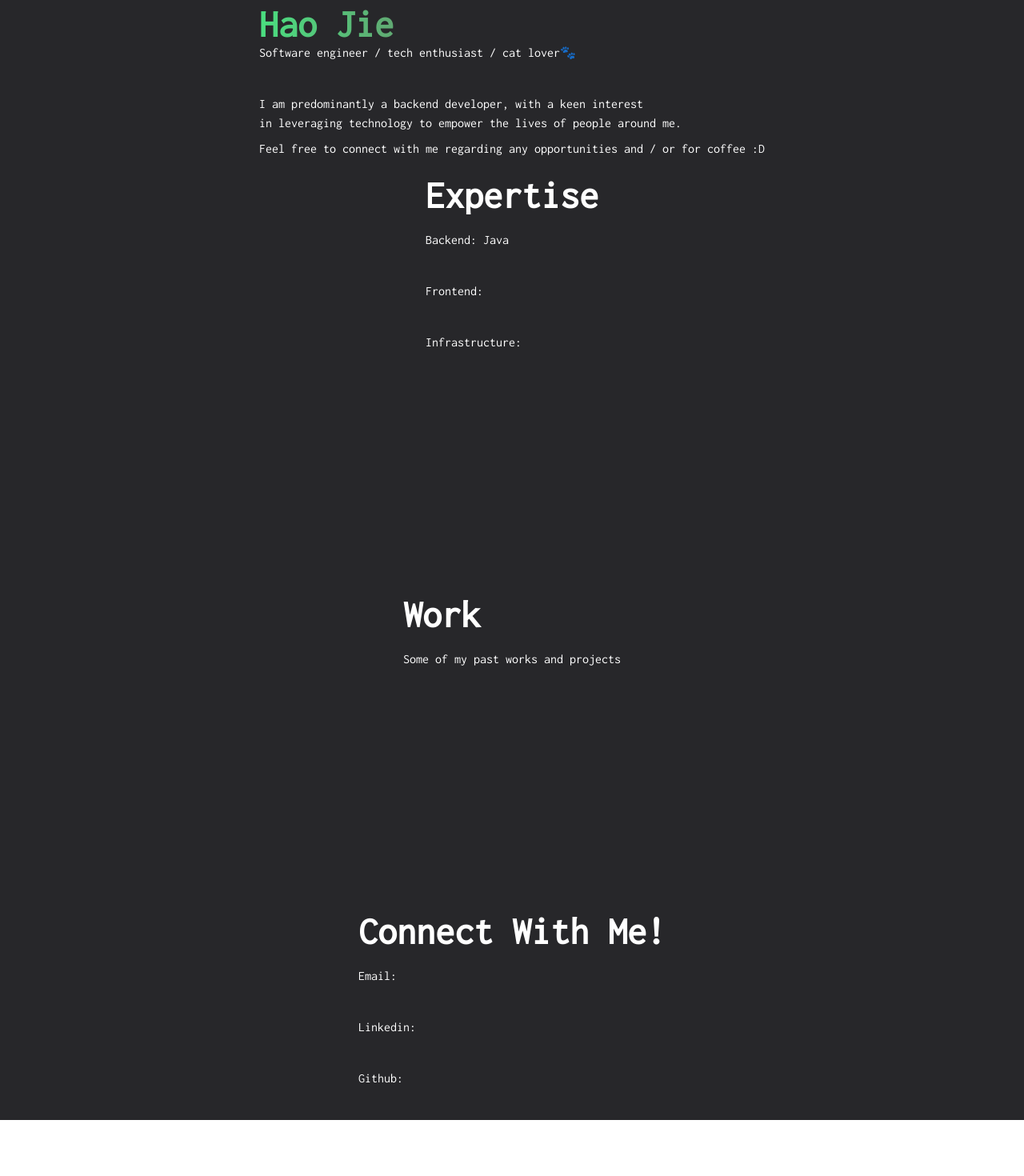
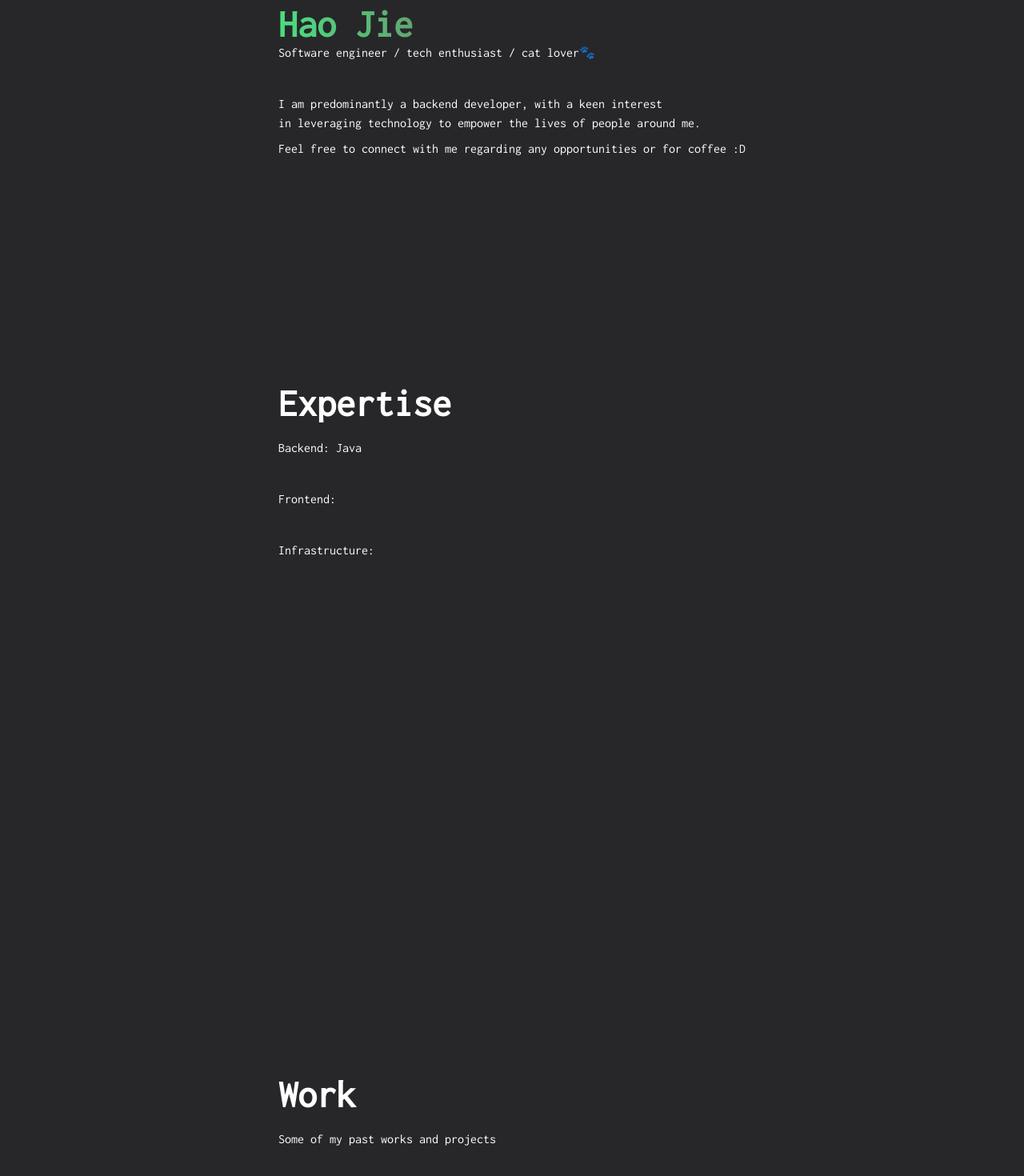
Before and after one commit to haojie9777/haojie-portfolio, a Next.js app: page / in a window 1280 px wide. Shown: the part 620-2090 px from the top of the page at 80% size. Before the commit the page ends 2020 px from the top, so only its background shows below. Built offline with nearby package versions, Linux system fonts and the light colour scheme.

Commit message:
removed unnecessary nested divs

```diff
--- a/components/Connect.jsx
+++ b/components/Connect.jsx
@@ -2,7 +2,7 @@ import React from 'react'
 
 const Connect = () => {
   return (
-    <div id='connect' className='flex items-center justify-center '>
+    <div id='connect' className='flex items-center justify-center h-screen'>
     <div className='p-5 text-white z-[2] mt-[-10rem]'>
       <h2 className='text-5xl font-bold'>Connect With Me!</h2>
       <p className='py-5 text-l'>Email: </p>
--- a/components/Expertise.jsx
+++ b/components/Expertise.jsx
@@ -2,7 +2,7 @@ import React from 'react'
 
 const Expertise = () => {
   return (
-    <div id='expertise' className='flex items-center justify-center'>
+    <div id='expertise' className='flex items-center justify-center h-screen'>
       <div className='p-5 text-white z-[2] mt-[-10rem]'>
         <h2 className='text-5xl font-bold'>Expertise </h2>
         <p className='py-5 text-l'>Backend: Java</p>
--- a/components/Hero.jsx
+++ b/components/Hero.jsx
@@ -12,7 +12,7 @@ const Hero = () => {
         <p className='mt-10 text-l'>I am predominantly a backend developer,
           with a keen interest <br></br> in leveraging technology to empower the lives of people around me.<br />
         </p>
-        <p className='mt-2 text-l'>Feel free to connect with me regarding any opportunities and / or for coffee :D</p>
+        <p className='mt-2 text-l'>Feel free to connect with me regarding any opportunities or for coffee :D</p>
       </div>
     </div>
   )
--- a/pages/index.tsx
+++ b/pages/index.tsx
@@ -6,25 +6,17 @@ import Connect from "../components/Connect"
 import Work from "../components/Work"
 const Home: NextPage = () => {
   return (
-    <div className="bg-zinc-800">
+    <div className="bg-zinc-800 flex flex-col items-center">
       <Head>
         <title>Hao Jie - Homepage</title>
         <meta name="description" content="Hao Jie's Homepage" />
         <link rel="icon" href="/favicon.ico" />
       </Head>
-      <div className='flex flex-col justify-center items-center'>
-        <div className="mb-10 text-start">
+      <div className='flex flex-col justify-start items-start text-justify'>
           <Hero />
-        </div>
-        <div className='mt-10'>
           <Expertise />
-        </div>
-        <div>
           <Work />
-        </div>
-        <div>
           <Connect />
-        </div>
       </div>
     </div>
   )
```
